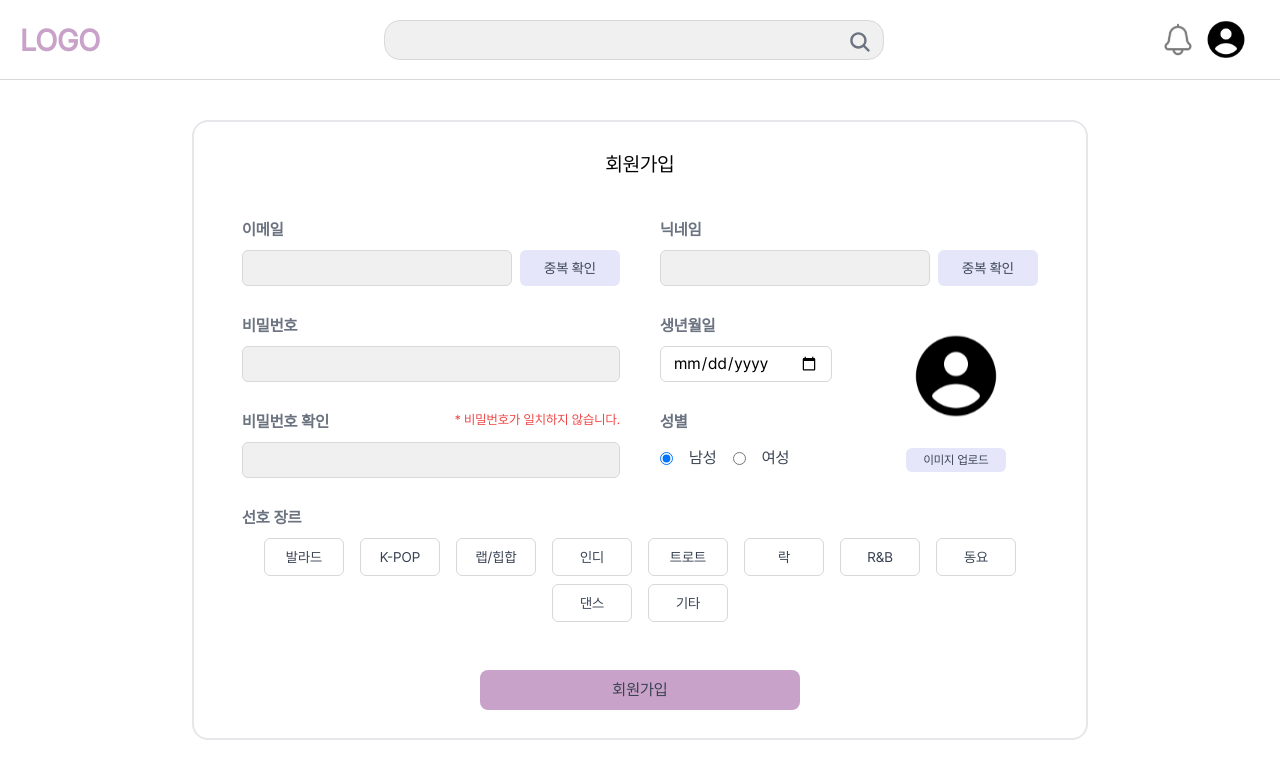
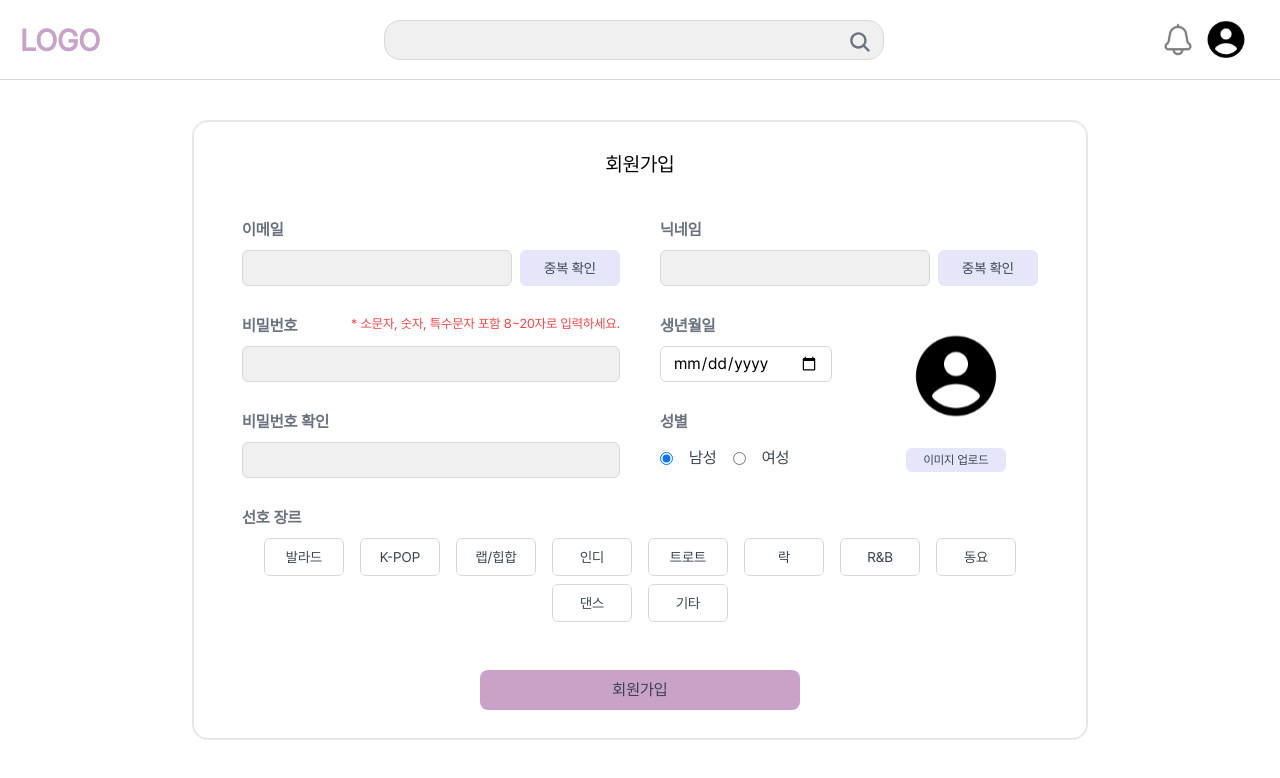
Before and after one commit to Seoheeda/coverRanking_frontend, a React (Create React App) app: page /signup in a window 1280 px wide. Shown: the top 778 px of the page. Built offline with nearby package versions, Linux system fonts and the light colour scheme.

Commit message:
feat: password regex, svg type setting

```diff
--- a/src/api/auth.ts
+++ b/src/api/auth.ts
@@ -1,14 +1,14 @@
 import { httpClient } from "./http.ts";
 
 export const checkEmail = async (email: string) => {
-    const data = await httpClient.put(`/members/check-email`, {
+    const data = await httpClient.post(`/members/check-email`, {
         email: email,
     });
     return data;
 };
 
 export const checkNickname = async (nickname: string) => {
-    const data = await httpClient.put(`/members/check-nickname`, {
+    const data = await httpClient.post(`/members/check-nickname`, {
         nickname: nickname,
     });
     return data;
--- a/src/api/http.ts
+++ b/src/api/http.ts
@@ -1,6 +1,6 @@
 import axios from "axios";
 
-const BASE_URL = "http://13.125.199.14:8080";
+const BASE_URL = "http://13.125.170.63:8080";
 const DEFAULT_TIMEOUT = 30000;
 
 export const createClient = () => {
--- a/src/components/signup/ageGenderInput.tsx
+++ b/src/components/signup/ageGenderInput.tsx
@@ -7,7 +7,7 @@ interface AgeGenderInputProps {
   setGender: React.Dispatch<React.SetStateAction<number>>;
 }
 
-const ageGenderInput: React.FC<AgeGenderInputProps> = ({
+const AgeGenderInput: React.FC<AgeGenderInputProps> = ({
   age,
   setAge,
   gender,
@@ -58,4 +58,4 @@ const ageGenderInput: React.FC<AgeGenderInputProps> = ({
     );
     };
 
-    export default ageGenderInput;
+    export default AgeGenderInput;
--- a/src/components/signup/emailInput.tsx
+++ b/src/components/signup/emailInput.tsx
@@ -8,7 +8,7 @@ interface EmailInputProps {
   emailIschecked: number;
 }
 
-const emailInput: React.FC<EmailInputProps> = ({
+const EmailInput: React.FC<EmailInputProps> = ({
   email,
   setEmail,
   setEmailIschecked,
@@ -58,4 +58,4 @@ const emailInput: React.FC<EmailInputProps> = ({
   );
 };
 
-export default emailInput;
+export default EmailInput;
--- a/src/components/signup/genreInput.tsx
+++ b/src/components/signup/genreInput.tsx
@@ -6,7 +6,7 @@ interface GenreSelectorProps {
   setPreferredGenre: React.Dispatch<React.SetStateAction<string[]>>;
 }
 
-const genreInput: React.FC<GenreSelectorProps> = ({
+const GenreInput: React.FC<GenreSelectorProps> = ({
   preferredGenre,
   setPreferredGenre,
 }) => {
@@ -43,4 +43,4 @@ const genreInput: React.FC<GenreSelectorProps> = ({
   );
 };
 
-export default genreInput;
+export default GenreInput;
--- a/src/components/signup/nicknameInput.tsx
+++ b/src/components/signup/nicknameInput.tsx
@@ -8,7 +8,7 @@ interface NicknameInputProps {
   nicknameIschecked: number;
 }
 
-const nicknameInput: React.FC<NicknameInputProps> = ({
+const NicknameInput: React.FC<NicknameInputProps> = ({
   nickname,
   setNickname,
   setNicknameIschecked,
@@ -85,4 +85,4 @@ const nicknameInput: React.FC<NicknameInputProps> = ({
   );
 };
 
-export default nicknameInput;
+export default NicknameInput;
--- a/src/components/signup/passwordInput.tsx
+++ b/src/components/signup/passwordInput.tsx
@@ -1,4 +1,5 @@
-import React from "react";
+import React, {useEffect, useState} from "react";
+import { passwordRegexCheck } from "../../utils/methods.tsx";
 
 interface PasswordInputProps {
   password: string;
@@ -7,15 +8,52 @@ interface PasswordInputProps {
   setPwdCheck: React.Dispatch<React.SetStateAction<string>>;
 }
 
-const passwordInput: React.FC<PasswordInputProps> = ({
+const PasswordInput: React.FC<PasswordInputProps> = ({
   password,
   setPassword,
   pwdCheck,
   setPwdCheck,
 }) => {
+
+  const [passwordChecked, setPasswordChecked] = useState<number>(0);
+  const [samePasswordChecked, setSamePasswordChecked] = useState<number>(0);
+
+  useEffect(() => {
+    if (password.length === 0) {
+      setPasswordChecked(0);
+    } else if (passwordRegexCheck(password)) {
+      setPasswordChecked(1);
+    } else {
+      setPasswordChecked(2);
+    }
+  }, [password]);
+
+  useEffect(() => {
+
+    if (pwdCheck.length === 0) {
+      setSamePasswordChecked(0);
+    } else if (password === pwdCheck) {
+      setSamePasswordChecked(1);
+    } else {
+      setSamePasswordChecked(2);
+    }
+  }, [pwdCheck, password]);
+
+
   return (
     <div className="mt-7">
-      <p className="mb-2 text-gray-500 font-semibold">비밀번호</p>
+      <div className="flex flex-row justify-between mt-7 flex-wrap">
+        <p className="mb-2 text-gray-500 font-semibold">비밀번호</p>
+        {passwordChecked === 1 ? (
+          <p className="mb-2 text-primary-1 text-[13px]">
+            사용 가능한 비밀번호 입니다.
+          </p>
+        ) : passwordChecked === 2 ? (
+          <p className="mb-2 text-red-500 text-[13px]">
+            * 소문자, 숫자, 특수문자 포함 8~20자로 입력하세요.
+          </p>
+        ) : null}
+      </div>
       <input
         type="password"
         className="w-full h-9 px-3 bg-gray-1 border border-gray-2 rounded-md focus:outline-gray-2"
@@ -23,15 +61,15 @@ const passwordInput: React.FC<PasswordInputProps> = ({
       />
       <div className="flex flex-row justify-between mt-7 flex-wrap">
         <p className="mb-2 text-gray-500 font-semibold">비밀번호 확인</p>
-        {password === pwdCheck ? (
+        {samePasswordChecked === 1 ? (
           <p className="mb-2 text-primary-1 text-[13px]">
             비밀번호가 일치합니다.
           </p>
-        ) : (
+        ) : samePasswordChecked === 2 ? (
           <p className="mb-2 text-red-500 text-[13px]">
             * 비밀번호가 일치하지 않습니다.
           </p>
-        )}
+        ) : null}
       </div>
       <input
         type="password"
@@ -42,4 +80,4 @@ const passwordInput: React.FC<PasswordInputProps> = ({
   );
 };
 
-export default passwordInput;
+export default PasswordInput;
--- a/src/utils/enum.tsx
+++ b/src/utils/enum.tsx
@@ -24,4 +24,4 @@ export const GENRES_KOR: string[] = [
     "기타"
 ];
 
-export const REGEX_PASS: string = "^(?=.*[a-z])(?=.*\\d)(?=.*[!@#$%^&*()-+=<>?]).+$";
+export const REGEX_PASS = new RegExp("^(?=.*[a-z])(?=.*\\d)(?=.*[!@#$%^&*()-+=<>?]).{8,20}$");
--- /dev/null
+++ b/src/utils/methods.tsx
@@ -0,0 +1,10 @@
+import { REGEX_PASS } from "./enum.tsx";
+
+export const passwordRegexCheck = (password: string) => {
+
+    if (REGEX_PASS.test(password)) {
+        return true;
+    } else {
+        return false;
+    }
+}
```
Also changed, not shown: src/types/svg.d.ts (renamed from src/svg.d.ts).
